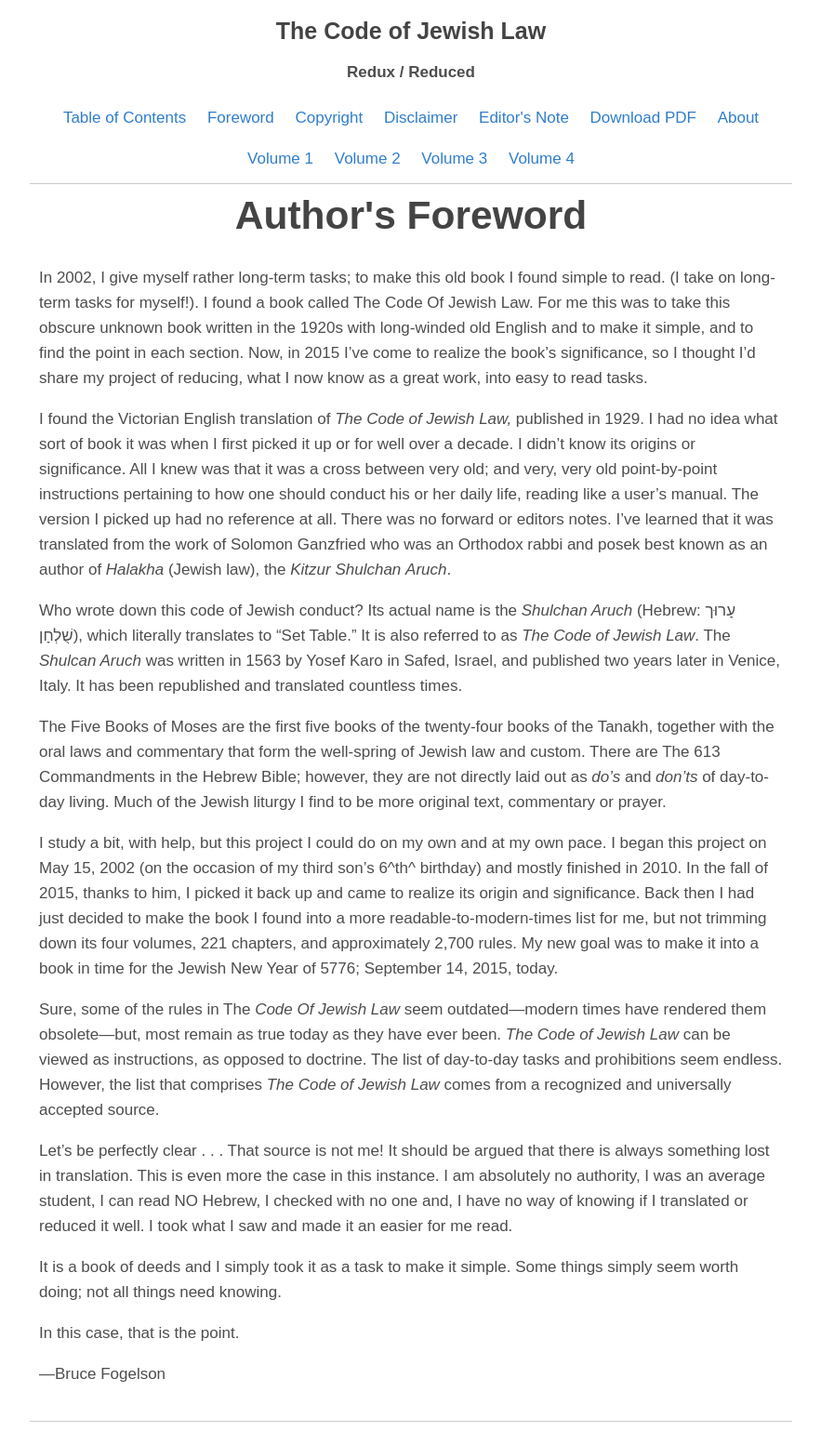
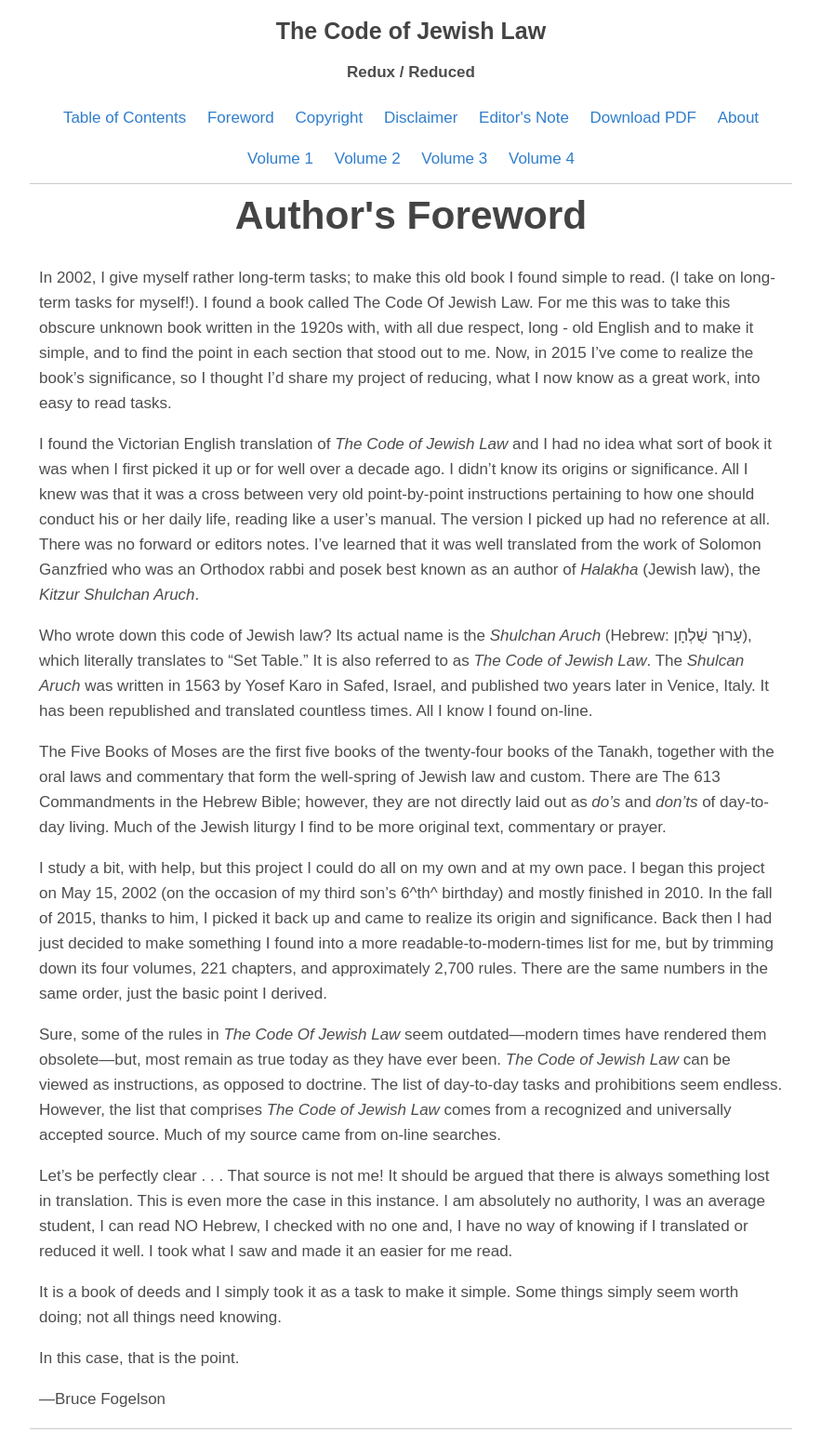
Before and after one commit to wikideed/wikideed.github.io, a Jekyll site: the page built from foreword.md, in a window 1280 px wide. Shown: the whole page at 93% size, without its empty margins (198-1081 px from the left). Built offline with Jekyll 4.4.1, drawn with Linux system fonts in a browser that asks for light colours.

Commit message:
Update forward

```diff
--- a/copyright.html
+++ b/copyright.html
@@ -23,7 +23,7 @@ USA</p>
 <p>WikiDeed.com</p>
 
 <p>Fogelson, Bruce
-<br>The Code: a classical manuscript containing Jewish Law</p>
+<br>The Code: a classical manuscript containing Jewish Law
 <br>1. Jewish–tradition, wisdom–English.</p>
 
 <p>Cover art: Taken from a Bar Mitzvah invitation</p>
--- a/css/style.css
+++ b/css/style.css
@@ -14,7 +14,7 @@ body {
 }
 
 #content {
-    padding-bottom: 20px;
+    padding-bottom: 1px;
 }
 
 h1, h2, h3, h4, h5, h6 {
--- a/foreword.md
+++ b/foreword.md
@@ -5,58 +5,17 @@ description: WikiDeed foreword.
 permalink: "/foreword/"
 ---
 
-In 2002, I give myself rather long-term tasks; to make this old book I
-found simple to read. (I take on long-term tasks for myself!). I found
-a book called The Code Of Jewish Law. For me this was to take this
-obscure unknown book written in the 1920s with long-winded old English
-and to make it simple, and to find the point in each section. Now, in
-2015 I’ve come to realize the book’s significance, so I thought I’d
-share my project of reducing, what I now know as a great work, into
-easy to read tasks.
+In 2002, I give myself rather long-term tasks; to make this old book I found simple to read. (I take on long-term tasks for myself!). I found a book called The Code Of Jewish Law. For me this was to take this obscure unknown book written in the 1920s with, with all due respect, long - old English and to make it simple, and to find the point in each section that stood out to me. Now, in 2015 I’ve come to realize the book’s significance, so I thought I’d share my project of reducing, what I now know as a great work, into easy to read tasks.
 
-I found the Victorian English translation of *The* *Code of Jewish
-Law,* published in 1929. I had no idea what sort of book it was when I
-first picked it up or for well over a decade. I didn’t know its
-origins or significance. All I knew was that it was a cross between
-very old; and very, very old point-by-point instructions pertaining to
-how one should conduct his or her daily life, reading like a user’s
-manual. The version I picked up had no reference at all. There was no
-forward or editors notes. I’ve learned that it was translated from the
-work of Solomon Ganzfried who was an Orthodox rabbi and posek best
-known as an author of *Halakha* (Jewish law), the *Kitzur Shulchan*
-*Aruch*.
+I found the Victorian English translation of *The Code of Jewish Law* and I had no idea what sort of book it was when I first picked it up or for well over a decade ago. I didn’t know its origins or significance. All I knew was that it was a cross between very old point-by-point instructions pertaining to how one should conduct his or her daily life, reading like a user’s manual. The version I picked up had no reference at all. There was no forward or editors notes. I’ve learned that it was well translated from the work of Solomon Ganzfried who was an Orthodox rabbi and posek best known as an author of *Halakha* (Jewish law), the *Kitzur Shulchan Aruch*.
 
-Who wrote down this code of Jewish conduct? Its actual name is the
-*Shulchan Aruch* (Hebrew: עָרוּך שֻׁלְחָן), which literally translates
-to “Set Table.” It is also referred to as *The Code of Jewish Law*.
-The *Shulcan Aruch* was written in 1563 by Yosef Karo in Safed,
-Israel, and published two years later in Venice, Italy. It has been
-republished and translated countless times.
+Who wrote down this code of Jewish law?  Its actual name is the *Shulchan Aruch* (Hebrew: עָרוּך שֻׁלְחָן), which literally translates to “Set Table.” It is also referred to as *The Code of Jewish Law*. The *Shulcan Aruch* was written in 1563 by Yosef Karo in Safed, Israel, and published two years later in Venice, Italy. It has been republished and translated countless times.  All I know I found on-line.
 
-The Five Books of Moses are the first five books of the twenty-four
-books of the Tanakh, together with the oral laws and commentary that
-form the well-spring of Jewish law and custom. There are The 613
-Commandments in the Hebrew Bible; however, they are not directly laid
-out as *do’s* and *don’ts* of day-to-day living. Much of the Jewish
-liturgy I find to be more original text, commentary or prayer.
+The Five Books of Moses are the first five books of the twenty-four books of the Tanakh, together with the oral laws and commentary that form the well-spring of Jewish law and custom. There are The 613 Commandments in the Hebrew Bible; however, they are not directly laid out as *do’s* and *don’ts* of day-to-day living. Much of the Jewish liturgy I find to be more original text, commentary or prayer.
 
-I study a bit, with help, but this project I could do on my own and at
-my own pace. I began this project on May 15, 2002 (on the occasion of
-my third son’s 6^th^ birthday) and mostly finished in 2010. In the
-fall of 2015, thanks to him, I picked it back up and came to realize
-its origin and significance. Back then I had just decided to make the
-book I found into a more readable-to-modern-times list for me, but not
-trimming down its four volumes, 221 chapters, and approximately 2,700
-rules. My new goal was to make it into a book in time for the Jewish
-New Year of 5776; September 14, 2015, today.
+I study a bit, with help, but this project I could do all on my own and at my own pace. I began this project on May 15, 2002 (on the occasion of my third son’s 6^th^ birthday) and mostly finished in 2010. In the fall of 2015, thanks to him, I picked it back up and came to realize its origin and significance. Back then I had just decided to make something I found into a more readable-to-modern-times list for me, but by trimming down its four volumes, 221 chapters, and approximately 2,700 rules. There are the same numbers in the same order, just the basic point I derived.
 
-Sure, some of the rules in The *Code Of Jewish Law* seem
-outdated—modern times have rendered them obsolete—but, most remain as
-true today as they have ever been. *The Code of Jewish Law* can be
-viewed as instructions, as opposed to doctrine. The list of day-to-day
-tasks and prohibitions seem endless. However, the list that comprises
-*The Code of Jewish Law* comes from a recognized and universally
-accepted source.
+Sure, some of the rules in *The Code Of Jewish Law* seem outdated—modern times have rendered them obsolete—but, most remain as true today as they have ever been. *The Code of Jewish Law* can be viewed as instructions, as opposed to doctrine. The list of day-to-day tasks and prohibitions seem endless. However, the list that comprises *The Code of Jewish Law* comes from a recognized and universally accepted source.   Much of my source came from on-line searches.
 
 Let’s be perfectly clear . . . That source is not me! It should be
 argued that there is always something lost in translation. This is
```
Also changed, not shown: 3 other files.
